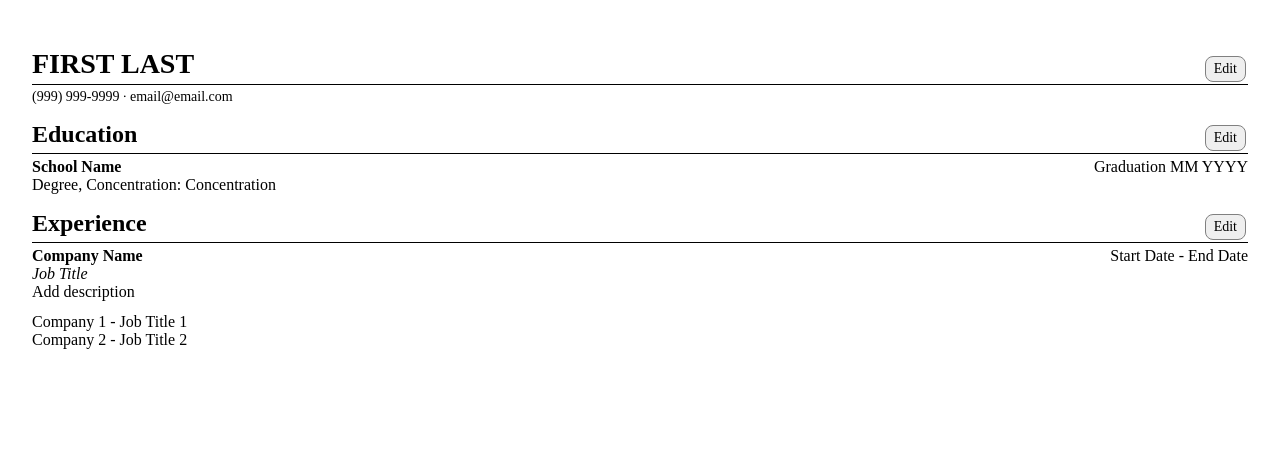
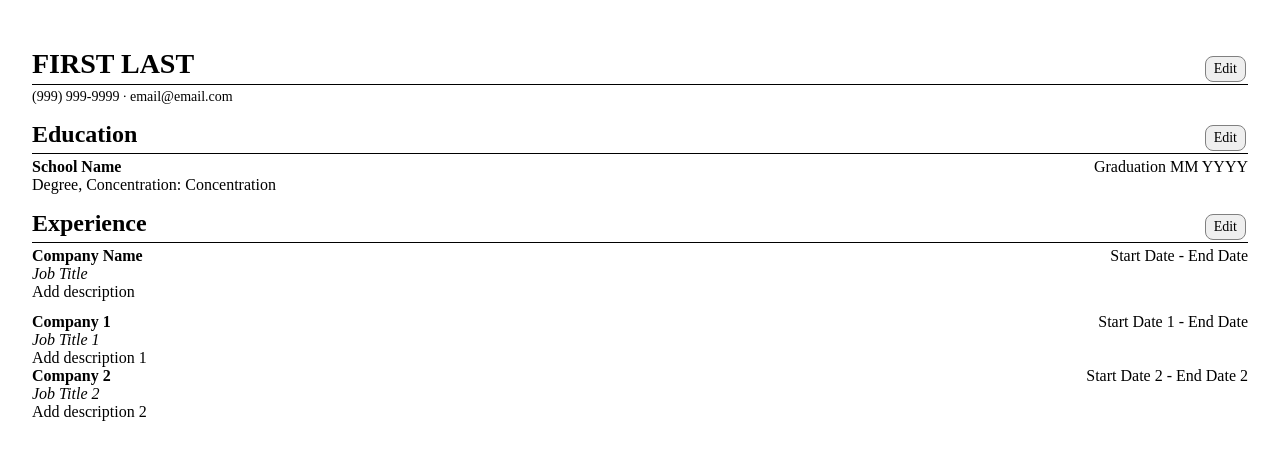
Before and after one commit to crolfs47/odin-react-cv, a React (Vite) app: page / in a window 1280 px wide. Shown: the top 460 px of the page. Built offline with nearby package versions, Linux system fonts and the light colour scheme.

Commit message:
Extract code for displaying job experience details into a separate Job component

```diff
--- a/src/components/Job.jsx
+++ b/src/components/Job.jsx
@@ -0,0 +1,18 @@
+const Job = ({job}) => {
+
+  return (
+    <div>
+      <div className="flex space-between">
+        <div className="bold">{job.companyName}</div>
+          <div>
+            {job.startDate} - {job.endDate}
+          </div>
+      </div>
+      <div className="italic">{job.title}</div>
+      <div>{job.description}</div>
+    </div>
+  );
+
+}
+
+export default Job;
--- a/src/components/JobsList.jsx
+++ b/src/components/JobsList.jsx
@@ -1,14 +1,14 @@
+import Job from "./Job";
+
 const JobsList = ({ jobsList }) => {
   return (
-    <div>
-      {jobsList.map((job) => {
-        return (
-          <div key={job.id}>
-            {job.companyName} - {job.title}
-          </div>
-        );
-      })}
-    </div>
+    <>
+      <div>
+        {jobsList.map((job) => {
+          return <Job key={job.id} job={job} />;
+        })}
+      </div>
+    </>
   );
 };
 
```
